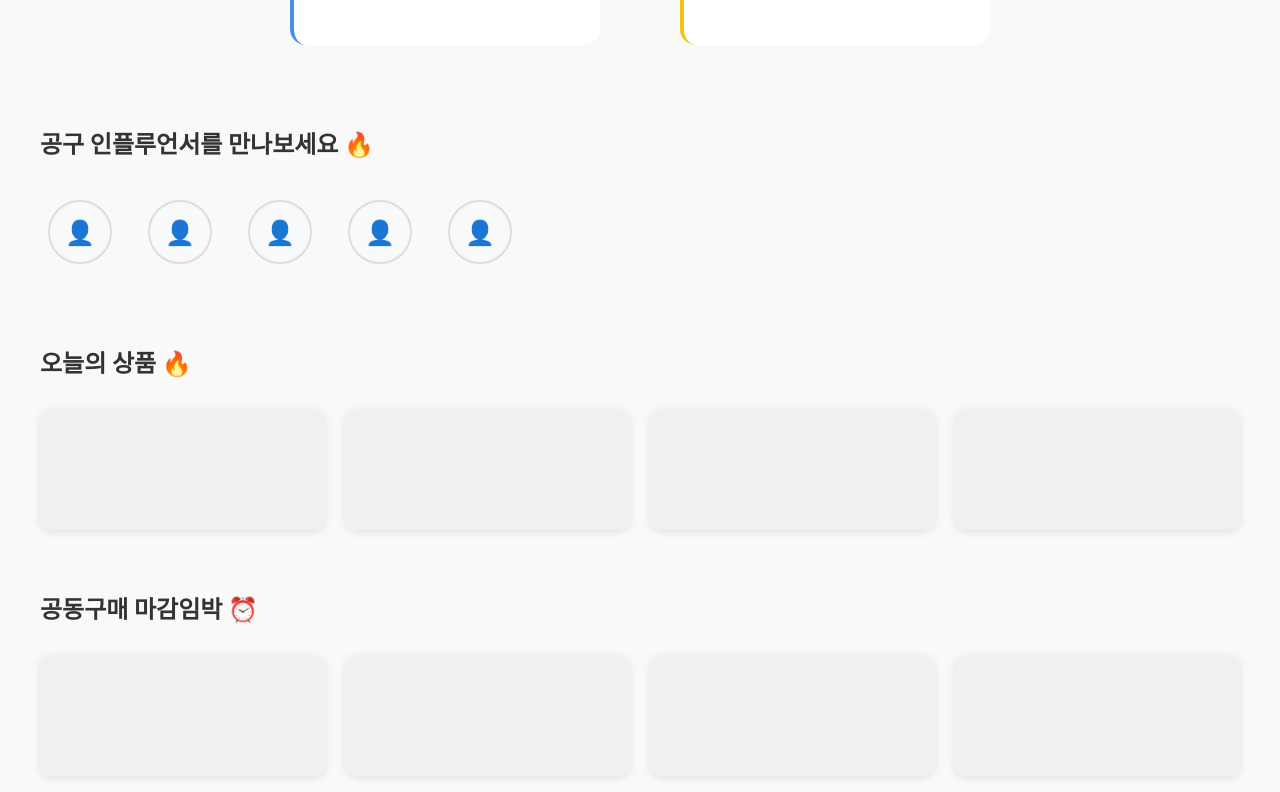
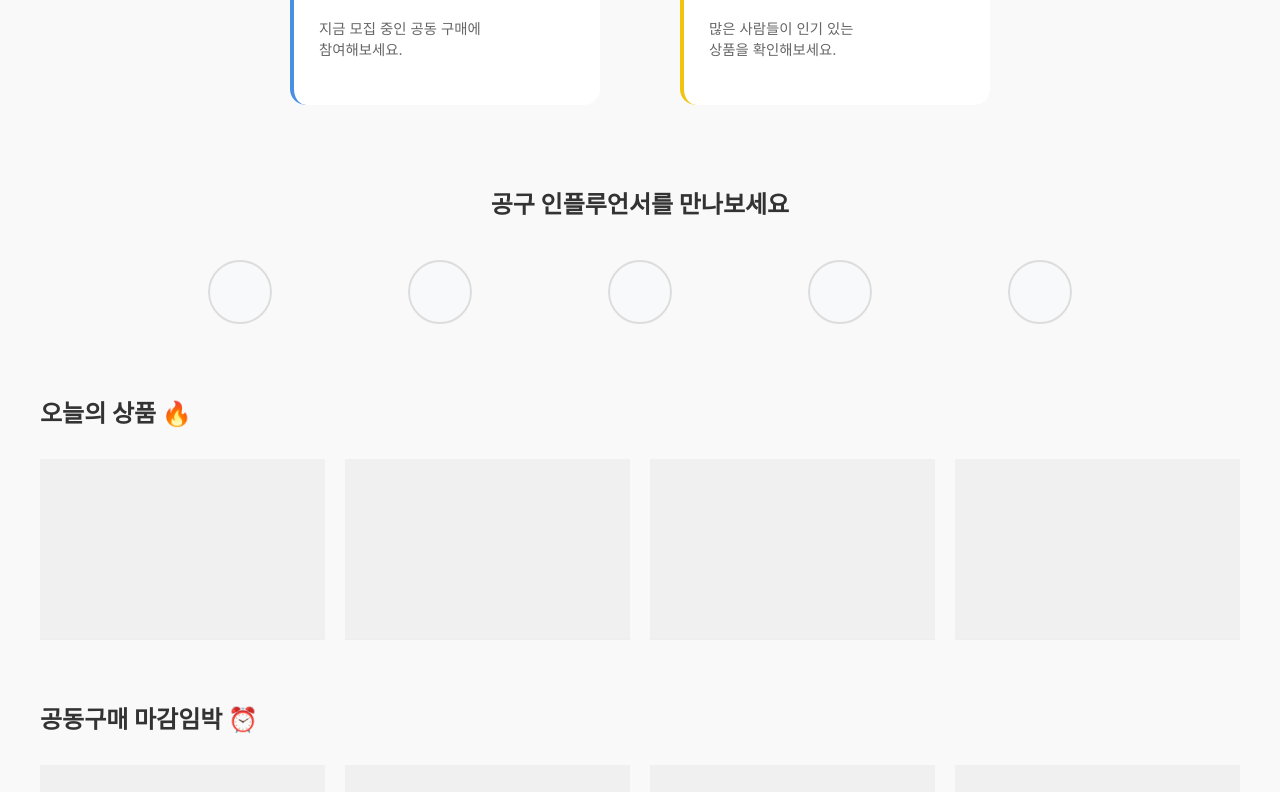
Before and after one commit to Bumjun-hub/Second_teamproject, a React (Create React App) app in the folder Front/homit/: page / in a window 1280 px wide. Shown: the part 1168-1960 px from the top of the page. Built offline with nearby package versions, Linux system fonts and the light colour scheme.

Commit message:
메인페이지add

```diff
--- a/Front/homit/src/pages/mainpage/MainPage.css
+++ b/Front/homit/src/pages/mainpage/MainPage.css
@@ -50,6 +50,7 @@
 .container {
   max-width: 700px;
   margin: 0 auto;
+  margin-top: 60px;
 }
 
 .menu-grid {
@@ -153,6 +154,12 @@
   margin-bottom: 30px;
 }
 
+.section-header2 {
+  margin-bottom: 30px;
+  display: flex;
+  justify-content: center;
+}
+
 .section-title {
   font-size: 1.5rem;
   font-weight: bold;
@@ -164,9 +171,11 @@
 /* 인플루언서 그리드 */
 .influencer-grid {
   display: flex;
-  gap: 20px;
+  gap: 120px;
   overflow-x: auto;
   padding: 10px 0;
+  display: flex;
+  justify-content: center;
 }
 
 .influencer-card {
@@ -177,18 +186,14 @@
   min-width: 80px;
 }
 
-.influencer-avatar {
-  margin-bottom: 10px;
-}
-
 .avatar-circle {
   width: 60px;
   height: 60px;
   border-radius: 50%;
   border: 2px solid #ddd;
   display: flex;
-  align-items: center;
-  justify-content: center;
+  /* align-items: center;
+  justify-content: center; */
   font-size: 24px;
   background-color: #f8f9fa;
 }
@@ -201,22 +206,9 @@
   margin-top: 20px;
 }
 
-.product-card {
-  background: white;
-  border-radius: 12px;
-  overflow: hidden;
-  box-shadow: 0 2px 8px rgba(0, 0, 0, 0.1);
-  transition: transform 0.3s ease, box-shadow 0.3s ease;
-}
-
-.product-card:hover {
-  transform: translateY(-4px);
-  box-shadow: 0 4px 16px rgba(0, 0, 0, 0.15);
-}
-
 .product-image {
   width: 100%;
-  height: 120px;
+  height: 180px;
   background-color: #f0f0f0;
   border-bottom: 1px solid #eee;
   display: flex;
--- a/Front/homit/src/pages/mainpage/MainPage.js
+++ b/Front/homit/src/pages/mainpage/MainPage.js
@@ -59,14 +59,14 @@ const MainPage = () => {
                 </div>
                 {/* 공구 인플루언서 섹션 */}
                 <div className="section-container">
-                        <div className="section-header">
-                            <h2 className="section-title">공구 인플루언서를 만나보세요 🔥</h2>
+                    <div className="section-header2">
+                        <h2 className="section-title">공구 인플루언서를 만나보세요</h2>
                     </div>
                     <div className="influencer-grid">
                         {[1, 2, 3, 4, 5].map(i => (
                             <div key={i} className="influencer-card">
                                 <div className="influencer-avatar">
-                                        <div className="avatar-circle">👤</div>
+                                    <div className="avatar-circle"></div>
                                 </div>
                             </div>
                         ))}
@@ -114,7 +114,6 @@ const MainPage = () => {
                         ))}
                     </div>
                 </div>
-
         </Section>
 
     )
```
Lines whose indentation alone changed are shown as unchanged.
